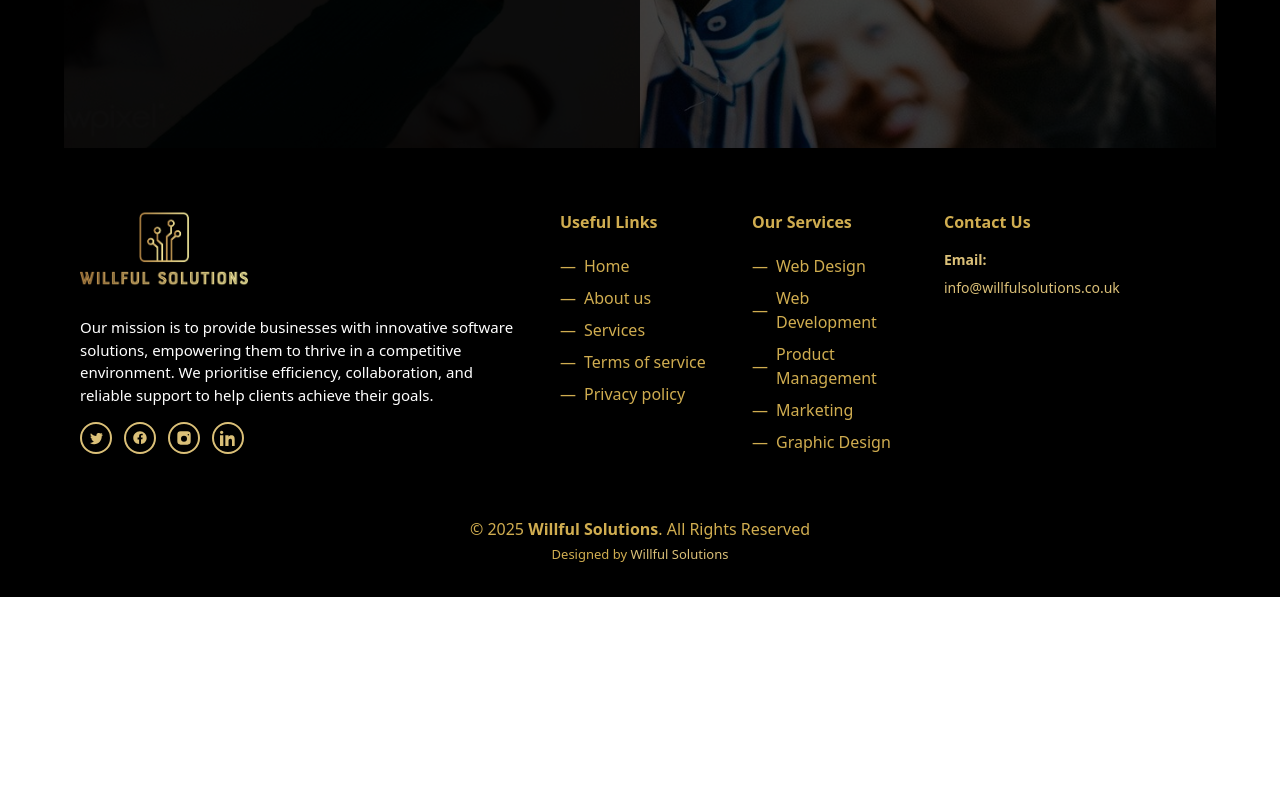
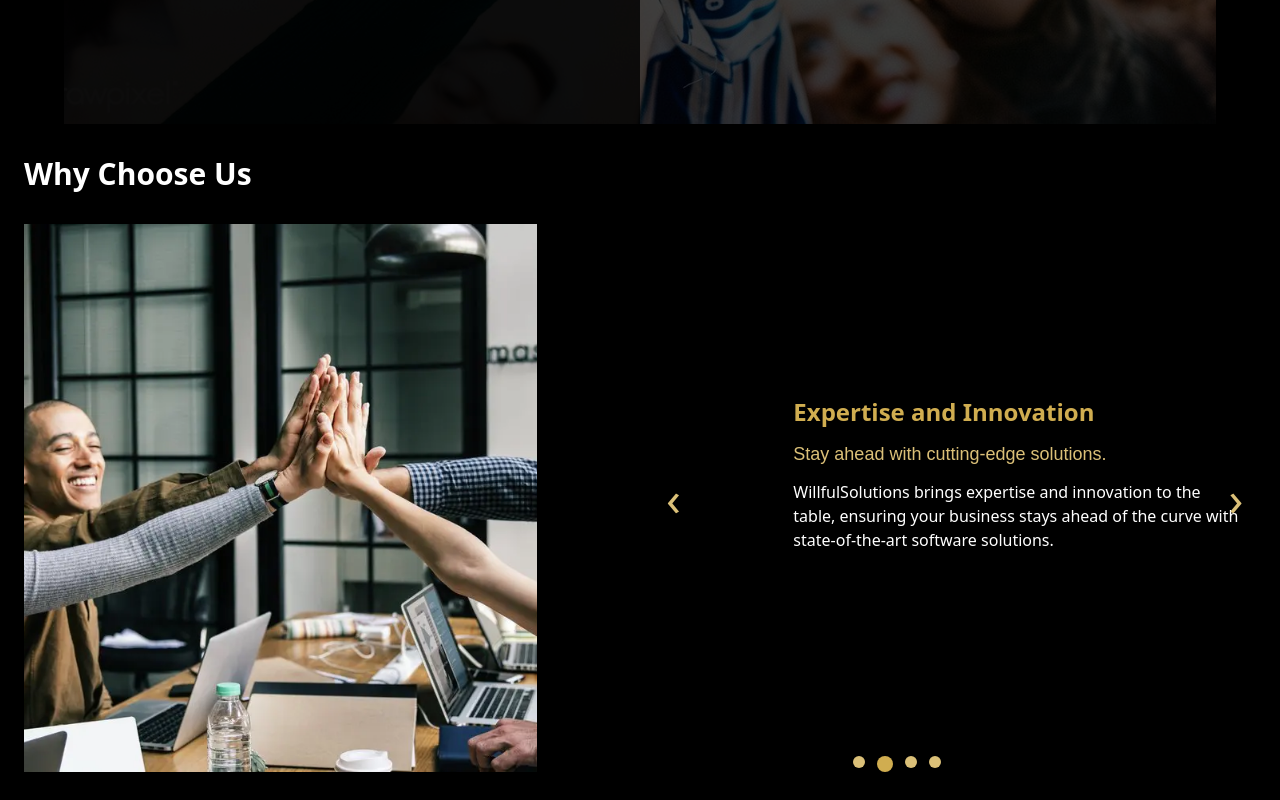
Before and after one commit to WillfulSolutions/website, a Next.js app: page / in a window 1280 px wide. Shown: the part 680-1480 px from the top of the page. Before the commit the page ends 1277 px from the top, so only its background shows below. Built offline with nearby package versions, Linux system fonts and the light colour scheme.

Commit message:
Adds why-choose-us component to the landing page

```diff
--- a/app/page.tsx
+++ b/app/page.tsx
@@ -1,7 +1,7 @@
 import Header from '../components/header';
 import Hero from '../components/hero';
 import Footer from '../components/footer';
-// import WhyChooseUs from "@/components/why-choose-us";
+import WhyChooseUs from "@/components/why-choose-us";
 
 export default function Home() {
     return (
@@ -11,7 +11,7 @@ export default function Home() {
         <main className="flex-1">
           <Hero />
           {/* Add other sections/components below (Why us, Services, Features, etc.) */}
-          {/*  <WhyChooseUs />*/}
+            <WhyChooseUs />
         </main>
         <Footer />
       </div>
--- a/components/header.tsx
+++ b/components/header.tsx
@@ -23,7 +23,7 @@ export default function Header() {
           }`}
           aria-hidden={false}
         >
-        <div className="w-full flex items-center justify-between px-4 lg:px-134">
+        <div className="w-full flex items-center justify-between px-4 md:pr-5 lg:px-134">
           <Link href="/" className="flex items-center" onClick={() => setMobileOpen(false)}>
             <Image src="/img/logo-trim.png" alt="Logo" width={200} height={200} priority className="w-28 lg:w-42 h-auto" />
           </Link>
--- a/components/hero.tsx
+++ b/components/hero.tsx
@@ -22,8 +22,8 @@ export default function Hero(){
       <div className="hidden lg:block absolute top-0 bottom-0 left-0 w-1/2 bg-black/80 pointer-events-none" aria-hidden="true" />
 
       {/* Content container above overlays; padding accounts for fixed header */}
-      <div className="relative z-10 max-w-6xl mx-auto lg:mx-0 px-4 py-4 sm:py-28 md:py-40 lg:py-60 lg:pl-102">
-        <div className="grid grid-cols-1 lg:grid-cols-2 gap-8 items-center">
+      <div className="relative z-10 max-w-6xl mx-auto lg:mx-0 px-4 py-72 lg:pl-102">
+        <div className="grid grid-cols-1 gap-8 items-center">
           <div>
             <h1
               className="text-3xl md:text-4xl lg:text-5xl font-bold mb-4 text-[var(--color-primary)]"
--- /dev/null
+++ b/components/why-choose-us.tsx
@@ -0,0 +1,204 @@
+"use client";
+import React, {useEffect, useRef, useState} from 'react';
+
+type Slide = {
+    title: string;
+    subtitle: string;
+    text: string;
+};
+
+const slidesData: Slide[] = [
+    {
+        title: "Custom Solutions",
+        subtitle: "Tailored to meet your unique business needs.",
+        text: "Choose WillfulSolutions for tailored software solutions designed to address your unique business requirements, driving efficiency and productivity.",
+    },
+    {
+        title: "Expertise and Innovation",
+        subtitle: "Stay ahead with cutting-edge solutions.",
+        text:
+      "WillfulSolutions brings expertise and innovation to the table, ensuring your business stays ahead of the curve with state-of-the-art software solutions.",
+    },
+    {
+        title: "Reliable Support",
+        subtitle: "Dedicated support for your success",
+        text:
+          "Count on WillfulSolutions for reliable support and assistance throughout your software journey, ensuring your success and satisfaction every step of the way.",
+    },
+    {
+        title: "Collaborative Partnership",
+        subtitle: "Partner with us for mutual success",
+        text:
+          "WillfulSolutions fosters a collaborative partnership, working closely with you to achieve mutual success and accomplish your business objectives together.",
+    },
+];
+
+export default function WhyChooseUs(){
+    const [index, setIndex] = useState(0);
+    const autoplayRef = useRef<number | null>(null);
+    const touchStartX = useRef<number | null>(null);
+    const touchEndX = useRef<number | null>(null);
+    const AUTOPLAY_INTERVAL = 5000;
+
+    useEffect(() => {
+        startAutoplay();
+        return stopAutoplay;
+        // eslint-disable-next-line react-hooks/exhaustive-deps
+    }, [index]);
+
+    const startAutoplay = () => {
+        stopAutoplay();
+        autoplayRef.current = window.setInterval(() => {
+            handleNext();
+        }, AUTOPLAY_INTERVAL);
+    };
+
+    const stopAutoplay = () => {
+        if (autoplayRef.current) {
+            clearInterval(autoplayRef.current);
+            autoplayRef.current = null;
+        }
+    };
+
+    const handlePrev = () => {
+        setIndex((i) => (i - 1 + slidesData.length) % slidesData.length);
+    }
+
+    const handleNext = () => {
+        setIndex((i) => (i + 1) % slidesData.length);
+    }
+
+    const goTo = (i: number) => {
+        setIndex(i);
+    }
+
+    const onKeyDown = (e: React.KeyboardEvent) => {
+        if (e.key === "ArrowLeft") handlePrev();
+        if (e.key === "ArrowRight") handleNext();
+    };
+
+    const onTouchStart = (e: React.TouchEvent) => {
+        touchStartX.current = e.touches[0].clientX;
+    };
+
+    const onTouchMove = (e: React.TouchEvent) => {
+        touchEndX.current = e.touches[0].clientX;
+    };
+
+    const onTouchEnd = () => {
+        if (touchStartX.current == null || touchEndX.current == null) return;
+        const delta = touchStartX.current - touchEndX.current;
+        const threshold = 50;
+        if (delta > threshold) handleNext();
+        else if (delta < -threshold) handlePrev();
+        touchStartX.current = null;
+        touchEndX.current = null;
+    };
+
+    return (
+        <section id="why-us" className="bg-black pb-2 text-white">
+      <div className="px-4 sm:mx-auto  md:mx-0 lg:container lg:mx-auto lg:px-6 " data-aos="fade-up">
+        <div className="section-header py-8">
+          <h2 className="text-3xl font-semibold">Why Choose Us</h2>
+        </div>
+
+        <div
+          className="grid grid-cols-12 gap-0 items-stretch"
+          data-aos="fade-up"
+          data-aos-delay="200"
+        >
+          <div
+            className="col-span-12 xl:col-span-5 bg-cover bg-center"
+            style={{
+              backgroundImage: "url('/img/home/team-meeting-1.jpg')",
+              minHeight: 500,
+            }}
+          />
+
+          <div className="col-span-12 xl:col-span-7 relative bg-black">
+            <div
+              className="overflow-hidden"
+              onMouseEnter={stopAutoplay}
+              onMouseLeave={startAutoplay}
+              onKeyDown={onKeyDown}
+              tabIndex={0}
+              onTouchStart={onTouchStart}
+              onTouchMove={onTouchMove}
+              onTouchEnd={onTouchEnd}
+            >
+              <div
+                className="flex transition-transform duration-500"
+                style={{
+                  transform: `translateX(-${index * 100}%)`,
+                  width: `${slidesData.length * 100}%`,
+                }}
+              >
+            {slidesData.map((s, i) => (
+              <div
+                key={i}
+                className="w-full flex-shrink-0 flex items-center justify-start lg:justify-center"
+                style={{ minHeight: 500 }}
+              >
+                <div className="w-full px-6 md:px-24 lg:px-64">
+                  <div className="max-w-2xl">
+                    <h3 className="mb-3 text-2xl font-bold" style={{ color: "#d0ad50" }}>
+                      {s.title}
+                    </h3>
+                    <h4
+                      className="mb-3 text-lg font-normal"
+                      style={{ color: "#DBC078", fontFamily: "var(--font-primary, system-ui)" }}
+                    >
+                      {s.subtitle}
+                    </h4>
+                    <p className="text-white w-1/2 md:w-2/3">{s.text}</p>
+                  </div>
+                </div>
+              </div>
+            ))}
+          </div>
+
+              {/* Pagination */}
+              <div className="flex justify-center mt-8 relative">
+                <div className="flex gap-3">
+                  {slidesData.map((_, i) => (
+                    <button
+                      key={i}
+                      aria-label={`Go to slide ${i + 1}`}
+                      onClick={() => goTo(i)}
+                      className={`w-3 h-3 rounded-full transition-all ${
+                        index === i ? "w-4 h-4" : ""
+                      }`}
+                      style={{
+                        backgroundColor: index === i ? "#d0ad50" : "#DBC078",
+                        border: "none",
+                      }}
+                    />
+                  ))}
+                </div>
+              </div>
+
+              {/* Prev / Next */}
+            <button
+              type="button"
+              aria-label="Previous slide"
+              onClick={handlePrev}
+              className="hidden md:flex items-center justify-center absolute top-1/2 -translate-y-1/2 left-0 md:-left-16 lg:left-24 z-50 w-16 h-16 md:w-20 md:h-20 text-[#DBC078] hover:text-[#d0ad50] rounded-full text-4xl md:text-5xl shadow-lg focus:outline-none focus:ring-2 focus:ring-offset-2 focus:ring-[#d0ad50] bg-transparent"
+            >
+              ‹
+            </button>
+
+            <button
+              type="button"
+              aria-label="Next slide"
+              onClick={handleNext}
+              className="hidden md:flex items-center justify-center absolute top-1/2 -translate-y-1/2 right-0 md:-right-16 lg:-right-5 z-50 w-16 h-16 md:w-20 md:h-20 text-[#DBC078] hover:text-[#d0ad50] rounded-full text-4xl md:text-5xl shadow-lg focus:outline-none focus:ring-2 focus:ring-offset-2 focus:ring-[#d0ad50] bg-transparent"
+            >
+              ›
+            </button>
+            </div>
+          </div>
+        </div>
+      </div>
+    </section>
+    );
+}
```
